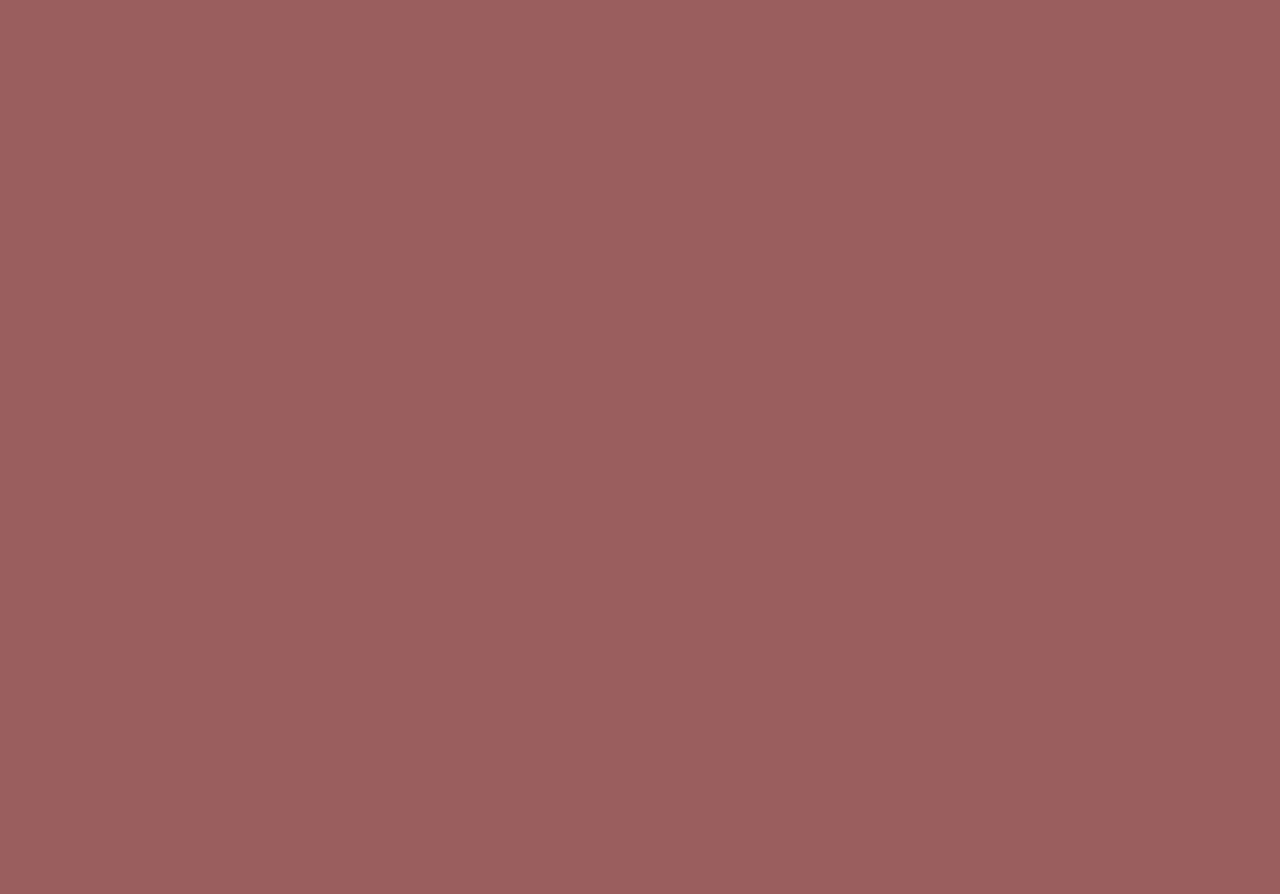
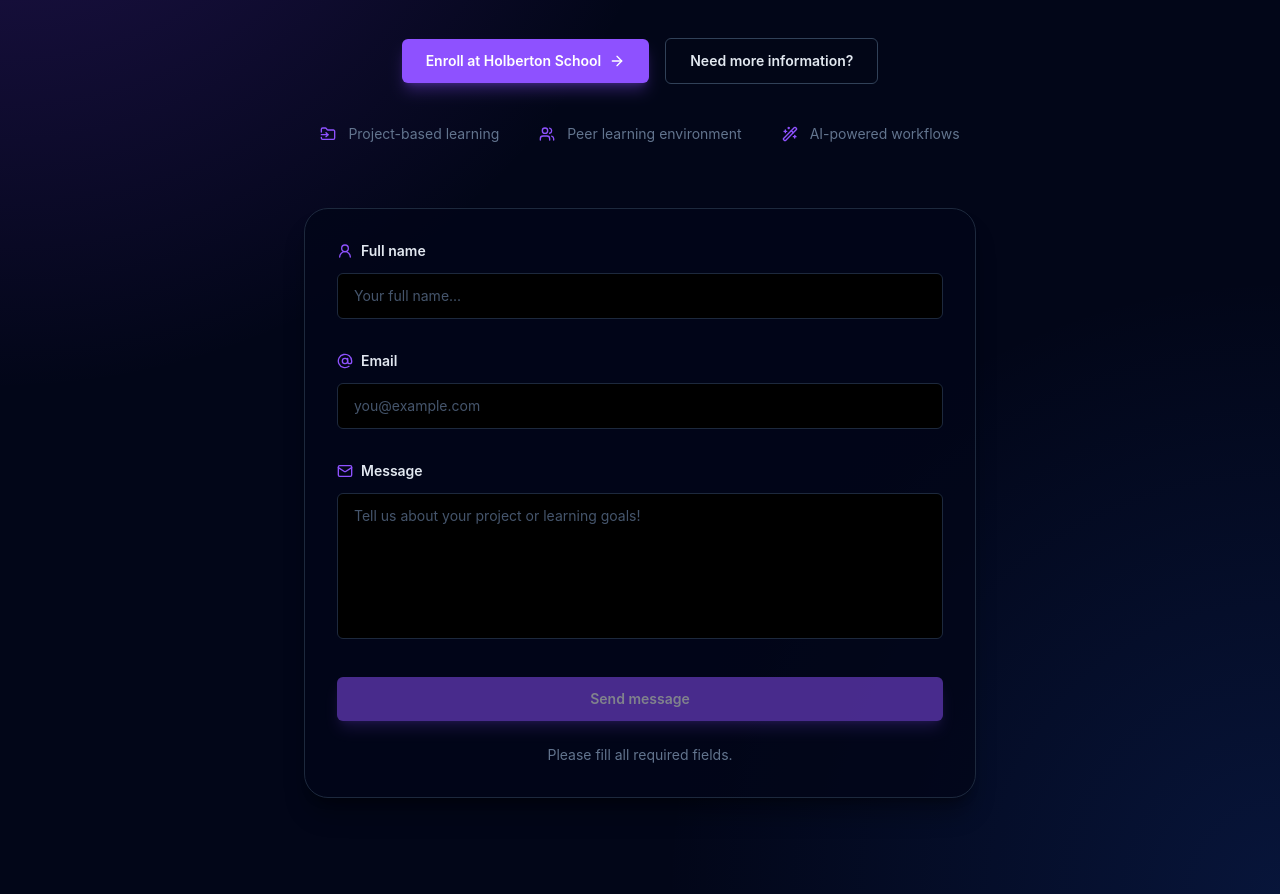
Before and after one commit to Jo-jun83/holbertonschool-agentic_ai, a React (Vite) app in the folder front_end-frameworks/react/: page / in a window 1280 px wide. Shown: the part 3940-4834 px from the top of the page. Before the commit the page ends 3626 px from the top, so only its background shows below. Built offline with nearby package versions, Linux system fonts and the light colour scheme.

Commit message:
Add Contact section with form and validation logic

```diff
--- a/front_end-frameworks/react/src/App.jsx
+++ b/front_end-frameworks/react/src/App.jsx
@@ -5,6 +5,7 @@
 import About from './sections/About.jsx';
 import Features from './sections/Features.jsx';
 import Insights from './sections/Insights.jsx';
+import Contact from './sections/Contact.jsx';
 
 function App() {
   return (
@@ -16,6 +17,7 @@
       <About />
       <Features />
       <Insights />
+      <Contact />
       </main>
 
     </>
--- /dev/null
+++ b/front_end-frameworks/react/src/sections/Contact.jsx
@@ -0,0 +1,252 @@
+import { useState } from "react";
+import {
+  Sparkles,
+  ArrowRight,
+  FolderInput,
+  Users,
+  WandSparkles,
+  UserRound,
+  AtSign,
+  Mail,
+} from "lucide-react";
+
+function Contact() {
+  const initialForm = {
+    fullName: "",
+    email: "",
+    message: "",
+  };
+
+  const [formData, setFormData] = useState(initialForm);
+  const [isSending, setIsSending] = useState(false);
+  const [feedback, setFeedback] = useState(
+    "Please fill all required fields."
+  );
+
+  const isNameValid = formData.fullName.trim().length >= 2;
+
+  const isEmailValid =
+    formData.email.includes("@") && formData.email.includes(".");
+
+  const isMessageValid = formData.message.trim().length >= 10;
+
+  const isFormValid =
+    isNameValid &&
+    isEmailValid &&
+    isMessageValid;
+
+  function handleChange(event) {
+    const { name, value } = event.target;
+
+    setFormData((currentForm) => ({
+      ...currentForm,
+      [name]: value,
+    }));
+  }
+
+  function getFieldClass(isValid, value) {
+    const baseClass =
+      "w-full rounded-md border bg-black px-4 py-3 text-sm text-slate-50 placeholder:text-slate-600 outline-none transition";
+
+    if (value.length === 0) {
+      return `${baseClass} border-slate-800 focus:border-red-500`;
+    }
+
+    if (isValid) {
+      return `${baseClass} border-slate-800 focus:border-violet-500`;
+    }
+
+    return `${baseClass} border-slate-800 focus:border-red-500`;
+  }
+
+  async function handleSubmit(event) {
+    event.preventDefault();
+
+    if (!isFormValid || isSending) {
+      return;
+    }
+
+    setIsSending(true);
+    setFeedback("Sending message...");
+
+    await new Promise((resolve) => {
+      setTimeout(resolve, 1200);
+    });
+
+    setFormData(initialForm);
+    setIsSending(false);
+    setFeedback("Message sent successfully!");
+
+    setTimeout(() => {
+      setFeedback("Please fill all required fields.");
+    }, 3000);
+  }
+
+  return (
+    <section
+      id="contact-section"
+      className="relative overflow-hidden bg-slate-950 px-4 py-24 text-white sm:px-6"
+    >
+      <div className="absolute inset-0 bg-[radial-gradient(circle_at_top_left,rgba(124,58,237,0.28),transparent_40%),radial-gradient(circle_at_bottom_right,rgba(37,99,235,0.16),transparent_35%)]" />
+
+      <div className="relative mx-auto max-w-6xl text-center">
+        <div className="inline-flex items-center gap-2 rounded-full border border-violet-400/20 bg-violet-500/10 px-4 py-2 text-xs text-violet-200">
+          <Sparkles className="h-3 w-3" />
+
+          <span>Start your AI journey</span>
+
+          <Sparkles className="h-3 w-3" />
+        </div>
+
+        <h2 className="mx-auto mt-8 max-w-3xl text-4xl font-black leading-tight tracking-tight sm:text-5xl lg:text-6xl">
+          Ready to Explore
+          <span className="block text-violet-300">
+            Agentic AI?
+          </span>
+        </h2>
+
+        <div className="mt-10 flex flex-col items-center justify-center gap-4 sm:flex-row">
+          <a
+            href="https://www.holbertonschool.com/"
+            target="_blank"
+            rel="noopener noreferrer"
+            className="inline-flex items-center justify-center gap-2 rounded-md bg-violet-500 px-6 py-3 text-sm font-semibold shadow-lg shadow-violet-500/30 transition hover:bg-violet-600"
+          >
+            Enroll at Holberton School
+            <ArrowRight className="h-4 w-4" />
+          </a>
+
+          <a
+            href="#about-section"
+            className="inline-flex items-center justify-center rounded-md border border-slate-700 bg-slate-950/70 px-6 py-3 text-sm font-semibold text-slate-200 transition hover:border-violet-400 hover:text-white"
+          >
+            Need more information?
+          </a>
+        </div>
+
+        <div className="mx-auto mt-10 flex max-w-3xl flex-col items-center gap-6 text-slate-500 md:flex-row md:justify-center md:gap-10">
+          <div className="flex items-center gap-3">
+            <FolderInput className="h-4 w-4 shrink-0 text-violet-500" />
+            <p className="whitespace-nowrap text-sm">
+              Project-based learning
+            </p>
+          </div>
+
+          <div className="flex items-center gap-3">
+            <Users className="h-4 w-4 shrink-0 text-violet-500" />
+            <p className="whitespace-nowrap text-sm">
+              Peer learning environment
+            </p>
+          </div>
+
+          <div className="flex items-center gap-3">
+            <WandSparkles className="h-4 w-4 shrink-0 text-violet-500" />
+            <p className="whitespace-nowrap text-sm">
+              AI-powered workflows
+            </p>
+          </div>
+        </div>
+
+        <form
+          onSubmit={handleSubmit}
+          autoComplete="off"
+          className="mx-auto mt-16 max-w-2xl rounded-3xl border border-slate-800 bg-slate-950/80 p-6 text-left shadow-xl shadow-black/30 sm:p-8"
+        >
+          <div>
+            <label
+              htmlFor="fullName"
+              className="mb-3 flex items-center gap-2 text-sm font-semibold text-slate-200"
+            >
+              <UserRound className="h-4 w-4 text-violet-500" />
+              Full name
+            </label>
+
+            <input
+              id="fullName"
+              name="fullName"
+              type="text"
+              value={formData.fullName}
+              onChange={handleChange}
+              autoComplete="off"
+              placeholder="Your full name..."
+              className={getFieldClass(
+                isNameValid,
+                formData.fullName
+              )}
+            />
+          </div>
+
+          <div className="mt-8">
+            <label
+              htmlFor="email"
+              className="mb-3 flex items-center gap-2 text-sm font-semibold text-slate-200"
+            >
+              <AtSign className="h-4 w-4 text-violet-500" />
+              Email
+            </label>
+
+            <input
+              id="email"
+              name="email"
+              type="email"
+              value={formData.email}
+              onChange={handleChange}
+              autoComplete="off"
+              placeholder="you@example.com"
+              className={getFieldClass(
+                isEmailValid,
+                formData.email
+              )}
+            />
+          </div>
+
+          <div className="mt-8">
+            <label
+              htmlFor="message"
+              className="mb-3 flex items-center gap-2 text-sm font-semibold text-slate-200"
+            >
+              <Mail className="h-4 w-4 text-violet-500" />
+              Message
+            </label>
+
+            <textarea
+              id="message"
+              name="message"
+              rows="6"
+              value={formData.message}
+              onChange={handleChange}
+              autoComplete="off"
+              placeholder="Tell us about your project or learning goals!"
+              className={`${getFieldClass(
+                isMessageValid,
+                formData.message
+              )} resize-none`}
+            />
+          </div>
+
+          <button
+            type="submit"
+            disabled={!isFormValid || isSending}
+            className="mt-8 w-full rounded-md bg-violet-500 px-6 py-3 text-sm font-semibold text-white shadow-lg shadow-violet-500/30 transition hover:bg-violet-600 disabled:cursor-not-allowed disabled:opacity-50 cursor-pointer"
+          >
+            {isSending ? "Sending..." : "Send message"}
+          </button>
+
+          <p
+            className={`mt-6 text-center text-sm ${
+              feedback === "Message sent successfully!"
+                ? "text-green-400"
+                : feedback === "Sending message..."
+                  ? "text-violet-300"
+                  : "text-slate-500"
+            }`}
+          >
+            {feedback}
+          </p>
+        </form>
+      </div>
+    </section>
+  );
+}
+
+export default Contact;
```
